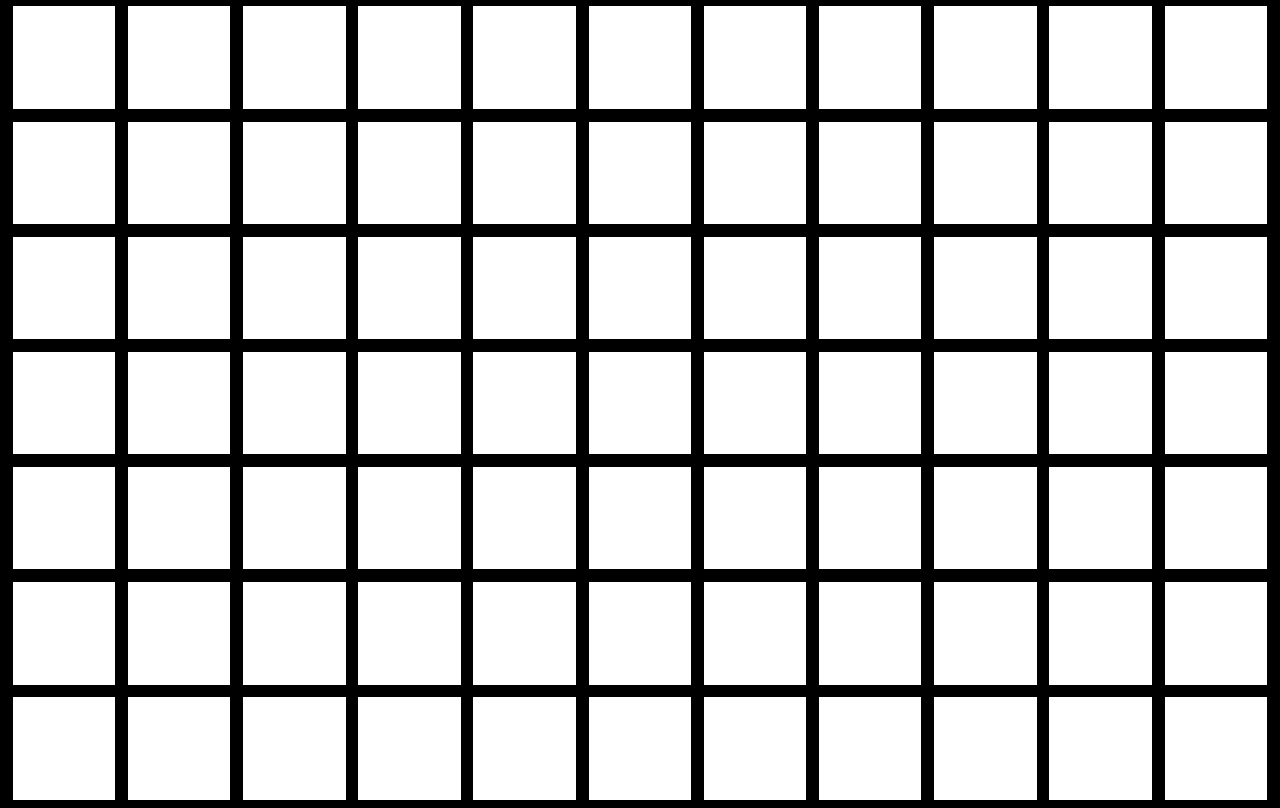
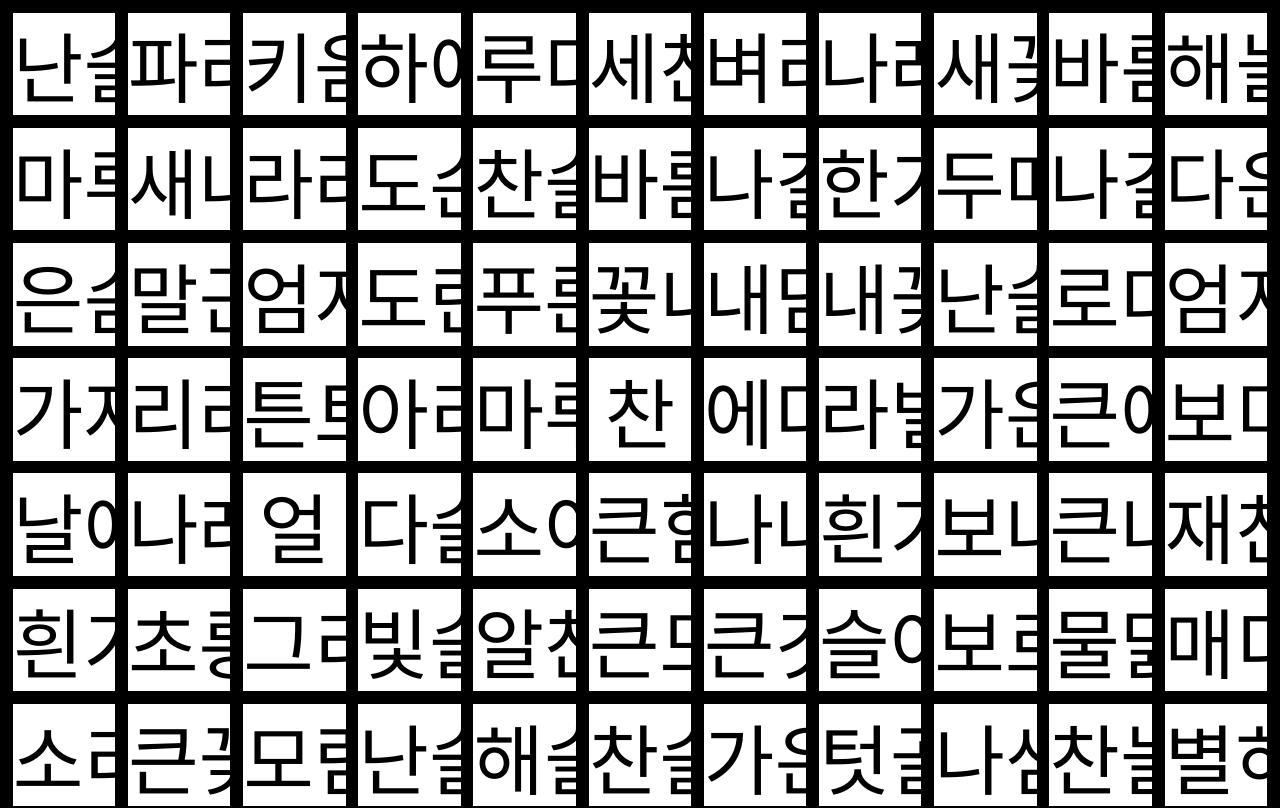
Before and after one commit to uiwwnw/v_findamine, a React app: page / in a window 1280 px wide. Shown: the top 808 px of the page. Built offline with nearby package versions, Linux system fonts and the light colour scheme.

Commit message:
작업중

```diff
--- a/src/components/App.js
+++ b/src/components/App.js
@@ -1,14 +1,10 @@
 import React from 'react';
-// import datas from './data.js';
-// console.log(datas);
+import Data from './Data';
+// console.log(Data);
 
 class App extends React.Component {
     constructor() {
         super(...arguments);
-        this.state = {
-            maps: [],
-            popup: false
-        }
     }
     render() {
         return (
@@ -29,7 +25,23 @@ class Rd {
 class InputMap extends App {
     constructor() {
         super(...arguments);
+        this.state = {
+            maps: []
+        }
     }
+    random(n){
+        let rd = Math.floor((Math.random() * n));
+        return rd;
+    }
+
+    // word() {
+    //     // this.setState({idx:})
+    //     const _txt = Data[this.random[Data.length-1]].name;
+    //     // return 'a';
+    //     _txt.forEach(function(item, i) {
+    //         return item;
+    //     });
+    // }
     render() {
         const x = Number(this.props.x) + 1;
         const y = Number(this.props.y) + 1;
@@ -44,7 +56,7 @@ class InputMap extends App {
             <div className="inputBox">
                 {this.state.maps.map((item, i) => {
                     return (
-                        <Input key={i} id={item}/>
+                        <Input key={i} id={item} idx={this.random(Data.length-1)}/>
                     )
                 })}
             </div>
@@ -55,17 +67,22 @@ class InputMap extends App {
 class Input extends InputMap {
     constructor() {
         super(...arguments);
+        this.state = {
+            popup: false
+        }
     }
     render() {
-        let popup = <Popup />;
-
+        let rd = 1;
+        // let rd = this.random(Data.length-1);
+        let popup = <Popup idx={this.props.idx}/>;
         return (
             <div className="inputWrap">
-                <input id={this.props.id} onFocus={this.popOpen.bind(this)} onBlur={this.popClose.bind(this)} />
-                {this.state.popup===false?'':popup}
+                <input id={this.props.id} onFocus={this.popOpen.bind(this)} onBlur={this.popClose.bind(this)} value={Data[this.props.idx].name}/>
+                {this.state.popup === false ? '' : popup}
             </div>
         )
     }
+
     popOpen(e) {
         this.setState({
             popup: true
@@ -84,7 +101,7 @@ class Popup extends React.Component {
     render() {
         return (
             <div className="popup">
-                {/* {Data[1]} */}
+                {Data[this.props.idx].mean}
             </div>
         )
     }
@@ -95,7 +112,7 @@ class Text extends React.Component {
         super(...arguments);
     }
     render() {
-        Data['안녕'];
+        // Data['안녕'];
     }
 }
 export default App;
--- a/src/components/data.js
+++ b/src/components/data.js
@@ -1,4 +1,5 @@
-const datas = [
+import React from 'react';
+const Data = [
     {
         "name": "가든",
         "mean": "가볍고 단출하다 의 뜻인 가든하다 에서 뿌리(어근)를 따온 이름"
@@ -1792,3 +1793,4 @@ const datas = [
         "mean": "힘차게 날아오르라고"
     }
 ]
+export default Data;
--- a/src/style.scss
+++ b/src/style.scss
@@ -1,7 +1,6 @@
 @charset "UTF-8";
 @import "./spritesmith-generated/sprite";
 @include sprites($spritesheet-sprites);
-
 body {
     margin: 0;
     padding: 0;
@@ -9,13 +8,21 @@ body {
 }
 
 .inputBox {
+    padding-top: .5%;
     &:before {
         float: left;
         width: .5%;
+        margin-top: -.5%;
         padding-top: 100%;
         content: '';
     }
-
+    &:after {
+        display: block;
+        clear: both;
+        content: '';
+    } // .inputItem {
+    // float: left;
+    // }
     .inputWrap {
         position: relative;
         float: left;
@@ -23,7 +30,6 @@ body {
         margin: .5%;
         padding-top: 8%;
         background: #fff;
-
         input {
             position: absolute;
             top: 0;
@@ -37,6 +43,35 @@ body {
             font-size: 20px;
             font-size: 6vw;
             box-sizing: border-box;
+            @for $i from 0 through 10 {
+                $vertical: 8%;
+                $horizon: 9%;
+                &[id^="#{$i}x"]+.popup {
+                    $j: 10 - $i;
+                    right: $horizon * $j - 30
+                }
+                &[id^="#{-$i}x"]+.popup {
+                    $j: 10 - $i;
+                    right: auto;
+                    left: $horizon * $j - 30;
+                }
+                &[id*="x#{$i}y"]+.popup {
+                    $j: 10 - $i;
+                    top: $vertical * $j - 30;
+                }
+                &[id*="x#{-$i}y"]+.popup {
+                    top: auto;
+                    bottom: (-$vertical * $i) + 62;
+                }
+            }
         }
     }
+    .popup {
+        z-index: 2;
+        position: fixed; // width: 400px;
+        // margin-left: -50%;
+        padding: 5%;
+        color: #fff;
+        background: rgba(0, 0, 0, .7);
+    }
 }
```
Also changed, not shown: 2 other files (tests, documents, lock files or other folders).
